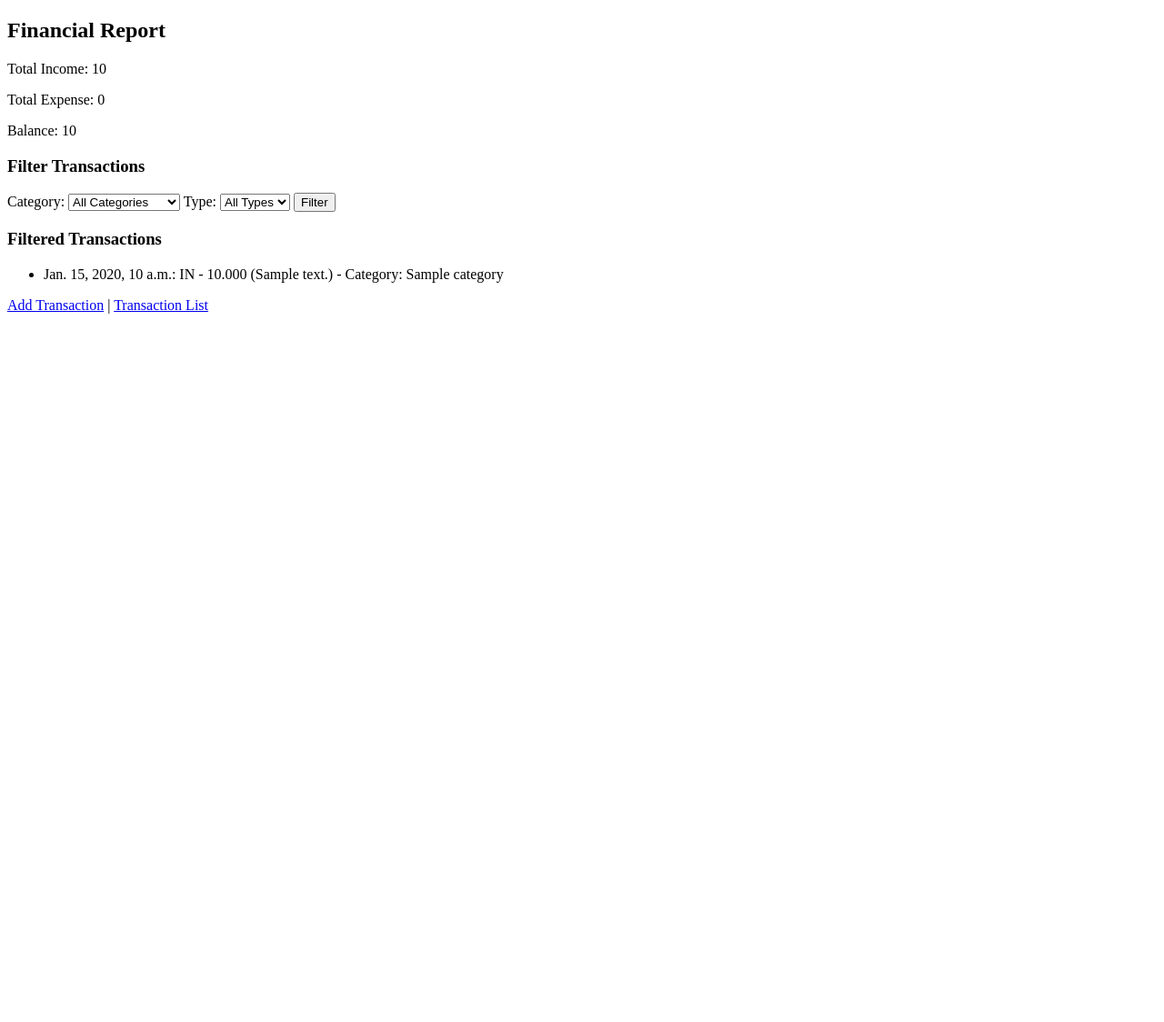
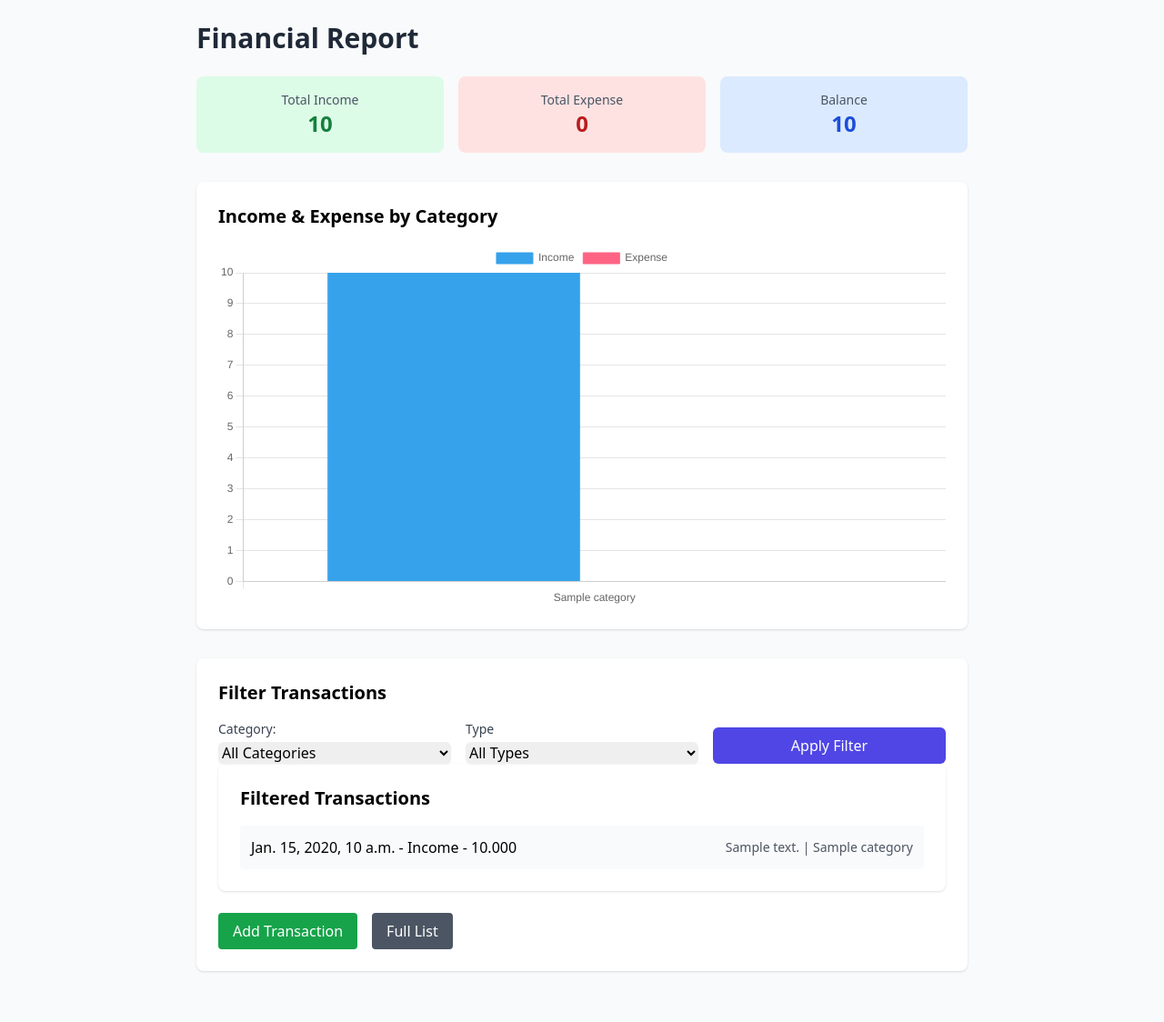
Before and after one commit to thealisaeedi/personal_finance, a Django app: page /tracker/report/ in a window 1280 px wide. Shown: the whole page at 91% size. Before the commit the page ends 345 px from the top, so only its background shows below. Run offline with Django 5.2, Linux system fonts and the light colour scheme; a user stored in the database is signed in; tables that the repository leaves empty hold one stand-in row (values such as "Sample post"); some libraries are stand-ins or nearby versions.

Commit message:
tailwind css added to report.html

```diff
--- a/tracker/templates/tracker/add_transaction.html
+++ b/tracker/templates/tracker/add_transaction.html
@@ -1,6 +1,7 @@
 <!DOCTYPE html>
 <html>
     <head>
+        <script src="https://cdn.tailwindcss.com"></script>
         <title>Add Transaction</title>
     </head>
     <body>
--- a/tracker/templates/tracker/report.html
+++ b/tracker/templates/tracker/report.html
@@ -2,38 +2,134 @@
 <html>
     <head>
         <title>Financial Report</title>
+        <script src="https://cdn.tailwindcss.com"></script>
+        <script src="https://cdn.jsdelivr.net/npm/chart.js"></script>
     </head>
-    <body>
-        <h2>Financial Report</h2>
-        <p>Total Income: {{ total_income }}</p>
-        <p>Total Expense: {{ total_expense }}</p>
-        <p>Balance: {{ balance }}</p>
+    <body class="bg-gray-50 min-h-screen">
+        <div class="container mx-auto p-6 max-w-4xl">
+            <h1 class="text-3xl font-bold  text-gray-800 mb-6 ">Financial Report</h1>
+                <!-- Financial Summary -->
+                <div class="grid grid-cols-1 md:grid-cols-3 gap-4 mb-8">
+                    <div class="bg-green-100 p-4 rounded-lg text-center">
+                        <p class="text-sm text-gray-600">Total Income</p>
+                        <p class="text-2xl font-bold text-green-700">{{ total_income }}</p>
+                    </div>
+                    <div class="bg-red-100 p-4 rounded-lg text-center">
+                        <p class="text-sm text-gray-600">Total Expense</p>
+                        <p class="text-2xl font-bold text-red-700">{{ total_expense }}</p>
+                    </div>
+                    <div class="bg-blue-100 p-4 rounded-lg text-center">
+                        <p class="text-sm text-gray-600">Balance</p>
+                        <p class="text-2xl font-bold text-blue-700">{{ balance }}</p>
+                    </div>
+                </div>
 
-        <h3>Filter Transactions</h3>
-        <form method="get">
-                <label>Category:</label>
-            <select name="category">
+                    <!-- Category Chart -->
+                     <div class="bg-white p-6 rounded-lg shadow mb-8">
+                        <h2 class="text-xl font-semibold mb-4">Income & Expense by Category</h2>
+                        <canvas id="financeChart" class="w-full"></canvas>
+                     </div>
+
+                     <!-- Filter -->
+                     <div class="bg-white p-6 rounded-lg shadow mb-8">
+                    <h2 class="text-xl font-semibold mb-4">Filter Transactions</h2>
+                        <form method="get" class="grid grid-cols-1 md:grid-cols-3 gap-4">
+                            <div>
+                                <label class="block text-sm font-medium text-gray-700">Category:</label>
+                                <select name="category" class="mt-1 block w-full rounded-md border-gray-300 shadow-sm focus:border-indigo-500 focus:ring-indigo-500">
                                     <option value="">All Categories</option>
                                     {% for category in categories %}
                                         <option value="{{ category.id }}">{{ category.name }}</option>
                                     {% endfor %}
                                 </select>
-            <label>Type:</label>
-            <select name="type">
+
+                            </div>
+                            <div>
+                    <label class="block text-sm font-medium text-gray-700">Type</label>
+                    <select name="type" class="mt-1 block w-full rounded-md border-gray-300 shadow-sm focus:border-indigo-500 focus:ring-indigo-500">
                         <option value="">All Types</option>
                         <option value="IN">Income</option>
                         <option value="OUT">Expense</option>
                     </select>
-            <button type="submit">Filter</button>
-            <h3>Filtered Transactions</h3>
-            <ul>
+                </div>
+                <div class="flex items-end">
+                    <button type="submit" class="w-full bg-indigo-600 text-white py-2 px-4 rounded-md hover:bg-indigo-700">
+                        Apply Filter
+                    </button>
+                </div>
+                </form>
+
+
+                <!-- Transaction List -->
+                <div class="bg-white p-6 rounded-lg shadow">
+                    <h2 class="text-xl font-semibold mb-4">Filtered Transactions</h2>
+                    {% if transactions %}
+                        <ul class="space-y-2">
                             {% for transaction in transactions %}
-                    <li>{{ transaction.date }}: {{ transaction.type }} - {{ transaction.amount }} ({{ transaction.description }}) - Category: {{ transaction.category|default:"No Category" }}</li>
-                {% empty %}
-                    <li>No transactions found.</li>
+                                <li class="flex justify-between items-center p-3 bg-gray-50 rounded">
+                                    <span>{{ transaction.date }} - {{ transaction.get_type_display }} - {{ transaction.amount }}</span>
+                                    <span class="text-sm text-gray-600">
+                                        {{ transaction.description }}
+                                        {% if transaction.category %} | {{ transaction.category }}{% endif %}
+                                    </span>
+                                </li>
                             {% endfor %}
                         </ul>
-            <a href="{% url 'add_transaction' %}">Add Transaction</a> | <a href="{% url 'transaction_list' %}">Transaction List</a>
-        </form>
+                    {% else %}
+                        <p class="text-gray-500">No transactions found.</p>
+                    {% endif %}
+                </div>
+
+
+
+
+                <!-- Navigation Links -->
+                <div class="mt-6 flex gap-4">
+                    <a href="{% url 'add_transaction' %}" class="bg-green-600 text-white py-2 px-4 rounded hover:bg-green-700">Add Transaction</a>
+                    <a href="{% url 'transaction_list' %}" class="bg-gray-600 text-white py-2 px-4 rounded hover:bg-gray-700">Full List</a>
+                </div>
+
+
+
+
+
+
+
+                        <!-- Chart.js Script -->
+                        <script>
+                            const ctx = document.getElementById('financeChart').getContext('2d');
+                            new Chart(ctx, {
+                                type: 'bar',
+                                data: {
+                                    labels: [{% for cat in category_data %}'{{ cat.name }}', {% endfor %}],
+                                    datasets: [
+                                        {
+                                            label: 'Income',
+                                            data: [{% for cat in category_data %} {{ cat.income}}, {% endfor %}],
+                                            backgroundColor: ['#36A2EB', '#FF6384'],
+                                            borderColor: ['#36A2EB', '#FF6384'],
+                                            borderWidth: 1
+                                        },
+                                        {
+                                            label: 'Expense',
+                                            data: [{% for cat in category_data %}{{ cat.expense }},{% endfor %}],
+                                            backgroundColor: '#FF6384',
+                                            borderColor: '#FF6384',
+                                            borderWidth: 1
+                                        },
+                                    ]
+                                },
+                                options: {
+                                    scales: {
+                                        y: {
+                                            beginAtZero: true
+                                        }
+                                    }
+                                }
+                            });
+                        </script>
+
+
+        </div>
     </body>
 </html>
--- a/tracker/templates/tracker/transaction_list.html
+++ b/tracker/templates/tracker/transaction_list.html
@@ -2,6 +2,7 @@
 <html>
     <head>
         <title>Transaction List</title>
+        <script src="https://cdn.tailwindcss.com"></script>
     </head>
     <body>
         <h2>Your Transaction</h2>
--- a/tracker/views.py
+++ b/tracker/views.py
@@ -12,6 +12,19 @@ def report(request):
     total_expense = transactions.filter(type='OUT').aggregate(Sum('amount'))['amount__sum'] or 0
     balance = total_income - total_expense
 
+
+    categories = Category.objects.filter(user=request.user)
+    category_data = []
+    for category in categories:
+        income = transactions.filter(type='IN', category=category).aggregate(Sum('amount'))['amount__sum'] or 0
+        expense = transactions.filter(type='OUT', category=category).aggregate(Sum('amount'))['amount__sum'] or 0
+        category_data.append({
+            'name': category.name,
+            'income': float(income),
+            'expense': float(expense),
+        })
+
+    # Filters
     category_id = request.GET.get('category')
     type_filter = request.GET.get('type')
 
@@ -20,7 +33,6 @@ def report(request):
     if type_filter:
         transactions = transactions.filter(type=type_filter)
 
-    categories = Category.objects.filter(user=request.user)
 
     context = {
         'transactions': transactions,
@@ -28,6 +40,7 @@ def report(request):
         'total_expense': total_expense,
         'balance': balance,
         'categories': categories,
+        'category_data': category_data,
     }
 
     return render(request, 'tracker/report.html', context)
```
Also changed, not shown: tracker/templates/tracker/tailwind.config.js (added). Lines whose indentation alone changed are shown as unchanged.
